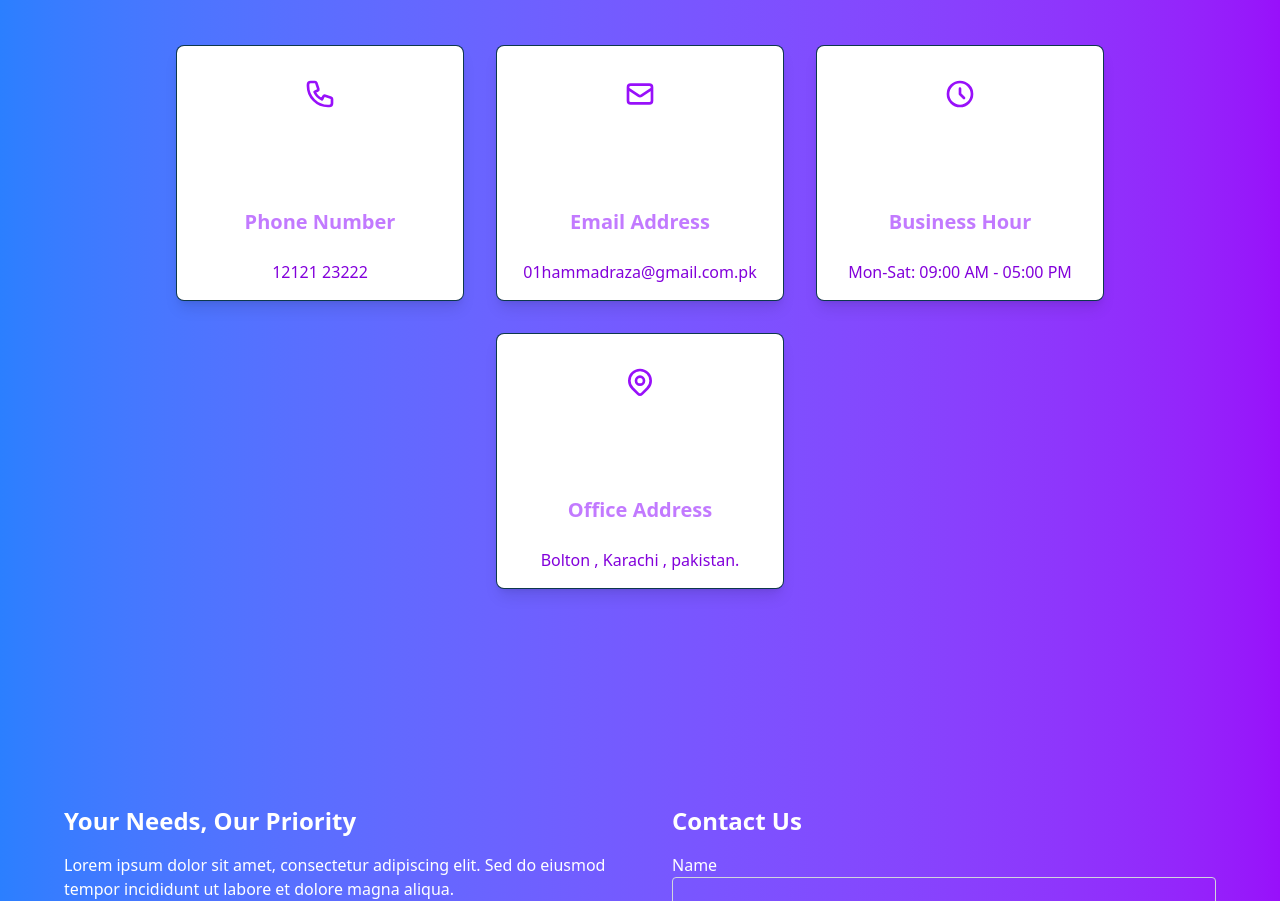
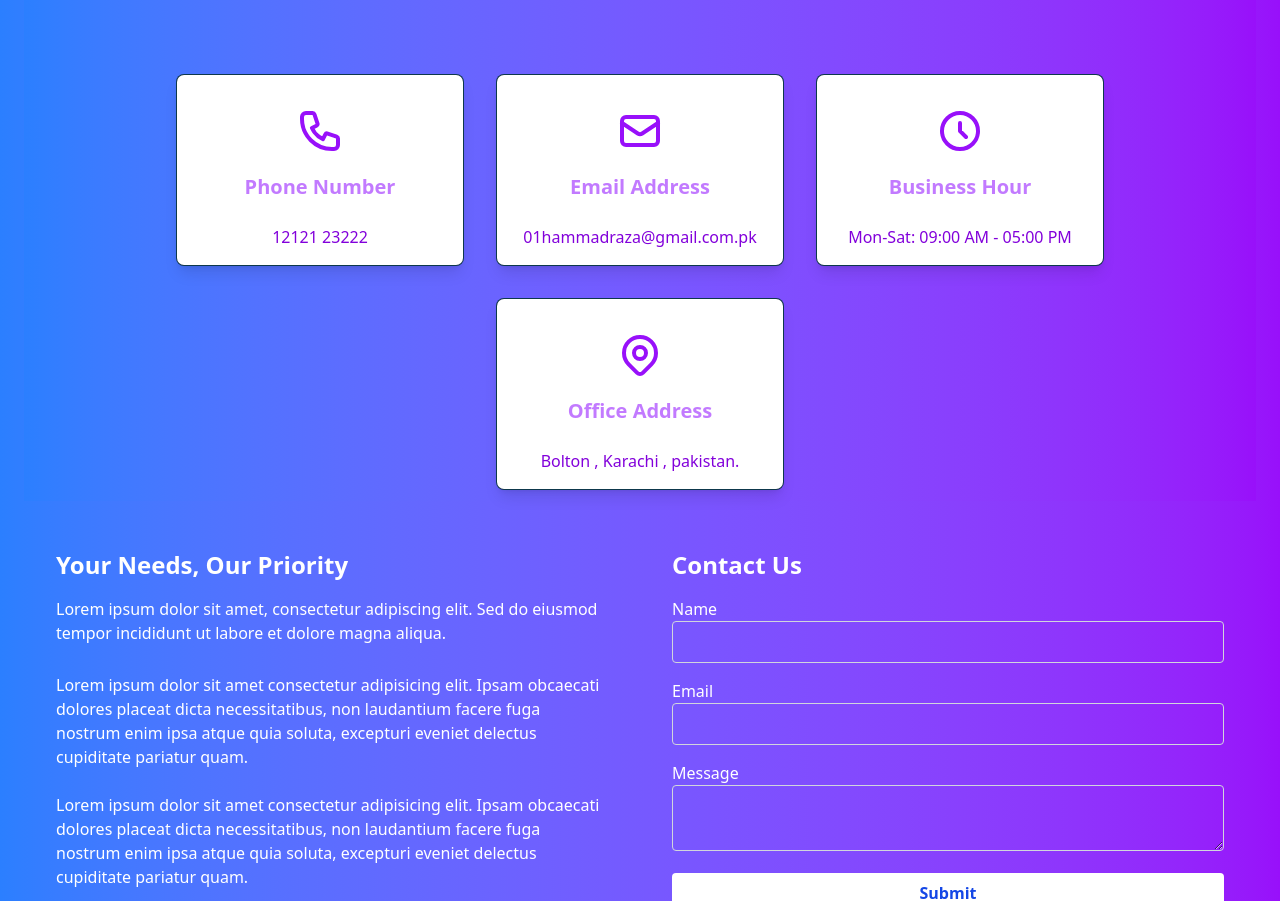
Before and after one commit to sohail78-hub/DAS, a React (Vite) app in the folder client/: page /portfolio in a window 1280 px wide. Shown: the part 1899-2800 px from the top of the page. Built offline with nearby package versions, Linux system fonts and the light colour scheme.

Commit message:
footer and card

```diff
--- a/client/package.json
+++ b/client/package.json
@@ -14,6 +14,7 @@
     "client": "file:",
     "react": "^19.0.0",
     "react-dom": "^19.0.0",
+    "react-icons": "^5.5.0",
     "tailwindcss": "^4.0.13"
   },
   "devDependencies": {
--- a/client/src/App.jsx
+++ b/client/src/App.jsx
@@ -4,6 +4,7 @@ import HeroSection from './components/Hero'
 import ServicesSection from './components/Services'
 import Portfolio from './components/Portfolio'
 import Contact from './components/Contact'
+import Footer from './components/Footer'
 
 const App = () => {
   return (
@@ -13,6 +14,7 @@ const App = () => {
       <ServicesSection/>
       <Portfolio/>
       <Contact/>
+      <Footer/>
     </>
   )
 }
--- a/client/src/components/Contact.jsx
+++ b/client/src/components/Contact.jsx
@@ -1,13 +1,21 @@
 import React from 'react';
 import { motion } from 'framer-motion';
 import Cards from '../contacts/Cards';
+import { FaFacebookF } from "react-icons/fa";
+import { FaInstagram } from "react-icons/fa";
+import { FaWhatsapp } from "react-icons/fa";
+
+
 
 const Contact = () => {
   return (
     <>
-    <Cards/>
-    <div className="flex flex-col md:flex-row p-8 bg-gradient-to-r from-blue-500 to-purple-600 text-white ">
+    <div className=" p-6 bg-gradient-to-r from-blue-500 to-purple-600 text-white">
+      <Cards/>
+
+    <div className="flex flex-col md:flex-row   ">
       {/* Left Column */}
+
       <motion.div
         className="w-full md:w-1/2 p-8"
         initial={{ opacity: 0, x: -50 }}
@@ -18,22 +26,29 @@ const Contact = () => {
         <p className="mb-4">
           Lorem ipsum dolor sit amet, consectetur adipiscing elit. Sed do eiusmod tempor incididunt ut labore et dolore magna aliqua.
         </p>
+
+    <div className='py-3' >
+      Lorem ipsum dolor sit amet consectetur adipisicing elit. Ipsam obcaecati dolores placeat dicta necessitatibus, non laudantium facere fuga nostrum enim ipsa atque quia soluta, excepturi eveniet delectus cupiditate pariatur quam.
+    </div>
+
+    <div className='py-3' >
+      Lorem ipsum dolor sit amet consectetur adipisicing elit. Ipsam obcaecati dolores placeat dicta necessitatibus, non laudantium facere fuga nostrum enim ipsa atque quia soluta, excepturi eveniet delectus cupiditate pariatur quam.
+    </div>
+
+    <div className='py-3' >
+      Lorem ipsum dolor sit amet consectetur adipisicing elit. Ipsam obcaecati dolores placeat dicta necessitatibus, non laudantium facere fuga nostrum enim ipsa atque quia soluta, excepturi eveniet delectus cupiditate pariatur quam.
+    </div>
+
         <div className="flex space-x-4">
-          <a href="#" className="text-blue-500 hover:text-blue-700">
-            <i className="fab fa-facebook"></i>
-          </a>
-          <a href="#" className="text-blue-400 hover:text-blue-600">
-            <i className="fab fa-twitter"></i>
-          </a>
-          <a href="#" className="text-red-500 hover:text-red-700">
-            <i className="fab fa-instagram"></i>
-          </a>
+          <FaFacebookF/>
+          <FaInstagram/>
+          <FaWhatsapp/>
         </div>
       </motion.div>
 
       {/* Right Column */}
       <motion.div
-        className="w-full md:w-1/2 p-8"
+        className="w-full  md:w-1/2 p-8"
         initial={{ opacity: 0, x: 50 }}
         animate={{ opacity: 1, x: 0 }}
         transition={{ duration: 0.8 }}
@@ -52,12 +67,14 @@ const Contact = () => {
             <label className="block text-white">Message</label>
             <textarea className="w-full p-2 border border-gray-300 rounded"></textarea>
           </div>
-          <button type="submit" className="bg-white text-blue-700 font-bold p-2 rounded hover:bg-white">
+          <button type="submit" className="bg-white w-full cursor-pointer text-blue-700 font-bold p-2 rounded hover:bg-white">
             Submit
           </button>
         </form>
       </motion.div>
     </div>
+    </div>
+
     </>
   );
 };
--- /dev/null
+++ b/client/src/components/Footer.jsx
@@ -0,0 +1,116 @@
+import React from 'react'
+import { FaLinkedin } from "react-icons/fa";
+import { FaTwitter } from "react-icons/fa";
+import { FaFacebookF } from "react-icons/fa";
+import { FaInstagram } from "react-icons/fa";
+import { FaDiscord } from "react-icons/fa6";
+import {motion} from 'framer-motion'
+
+const footerData={
+    Guide:{
+        title:"Guide",
+        links:[
+      "How to Make an OrderLorem",
+      "Delivery Lorem",
+      "My Lorem",
+      "Lorem",
+      "Terms and Lorem",
+        ]
+    },
+      customerService: {
+    title: "CUSTOMER SERVICE",
+    links: ["Product Simple", "Product Extended", "Your Cart", "Wishlist", "Shop"],
+  },
+  sportStore: {
+    title: "DIGITAL AGENCY",
+    links: ["Lorem Ipsum", "Lorem", "Lorem", "Our Lorem", "Lorem"],
+  },
+  quickLinks: {
+    title: "QUICK LINKS",
+    links: ["Facebook", "Instagram", "YouTube", "Pinterest", "Twitter"],
+  },
+
+}
+
+const Footer = () => {
+  return (
+    <>
+    <div className=" w-full mx-auto h-full py-10 bg-gradient-to-r from-blue-500 to-purple-600 text-white">
+{/* logo */}
+<h2 className="text-2xl font-bold text-center my-2 ">DIGITAL AGENCY</h2>
+
+
+<div className='flex justify-center gap-3 items-center py-8 cursor-pointer'>
+  <motion.div
+    whileHover={{ scale: 0.9, y: 20 }}
+    initial={{ x: 0, rotate: 0 }}
+    animate={{ x: 0, rotate: 0 }}
+    transition={{ type: "spring", stiffness: 300 }}
+  >
+    <FaLinkedin />
+  </motion.div>
+
+  <motion.div
+    whileHover={{ scale: 0.9, y: 20 }}
+    initial={{ x: 0, rotate: 0 }}
+    animate={{ x: 0, rotate: 0 }}
+    transition={{ type: "spring", stiffness: 300 }}
+  >
+    <FaDiscord />
+  </motion.div>
+
+  <motion.div
+    whileHover={{ scale: 0.9, y: 20 }}
+    initial={{ x: 0, rotate: 0 }}
+    animate={{ x: 0, rotate: 0 }}
+    transition={{ type: "spring", stiffness: 300 }}
+  >
+    <FaTwitter />
+  </motion.div>
+
+  <motion.div
+    whileHover={{ scale: 0.9, y: 20 }}
+    initial={{ x: 0, rotate: 0 }}
+    animate={{ x: 0, rotate: 0 }}
+    transition={{ type: "spring", stiffness: 300 }}
+  >
+    <FaFacebookF />
+  </motion.div>
+
+  <motion.div
+    whileHover={{ scale: 0.9, y: 20 }}
+    initial={{ x: 0, rotate: 0 }}
+    animate={{ x: 0, rotate: 0 }}
+    transition={{ type: "spring", stiffness: 300 }}
+  >
+    <FaInstagram />
+  </motion.div>
+</div>
+
+
+      <div className="grid grid-cols-1 md:grid-cols-2 lg:grid-cols-4  px-3">
+         {Object.values(footerData).map((section,id)=>{
+            return (
+                <div key={id} >
+                    <motion.div
+
+                    className='font-bold text-white py-4' >{section.title}</motion.div >
+                    <ul>
+                        {section.links.map((item,id)=>{
+                            return (
+                                <motion.div whileHover={{scale:1,x:20}} key={id} >
+                                <li className='text-white cursor-pointer ' >{item}</li>
+                                </motion.div>
+                            )
+                        })}
+                    </ul>
+                </div>
+            )
+         })}
+      </div>
+      </div>
+    </>
+  )
+}
+
+export default Footer
--- a/client/src/contacts/Cards.jsx
+++ b/client/src/contacts/Cards.jsx
@@ -1,20 +1,21 @@
 import React from 'react';
 import { motion } from 'framer-motion';
+
+
 
 const ImageCard = ({ icon, title, content, delay }) => {
   return (
     <motion.div
-      className="relative w-full md:w-64 lg:w-72 h-64 rounded-lg overflow-hidden shadow-lg m-4 bg-gray-900 border border-cyan-500/20"
+      className="relative w-full md:w-64 lg:w-72 h-48 rounded-lg overflow-hidden shadow-lg m-4 bg-gray-900 border border-cyan-500/20"
       initial={{ opacity: 0, y: 20 }}
-      animate={{ opacity: 1, y: 0 }}
-      transition={{ duration: 0.5, delay }}
-      whileHover={{ scale: 1.05 }}
+      animate={{ opacity: 1, y: 5 }}
+      whileHover={{ scale: 1.05 ,y:20}}
     >
       <div className="absolute inset-0 bg-white z-10"></div>
 
       <div className="absolute top-8 left-0 right-0 flex justify-center z-20">
         <motion.div
-          className="text-purple-600 text-4xl"
+          className="text-purple-600 text-5xl"
           whileHover={{ scale: 1.2, rotate: 5 }}
           transition={{ type: "spring", stiffness: 300 }}
         >
@@ -48,28 +49,28 @@ const ImageCard = ({ icon, title, content, delay }) => {
 const ContactCards = () => {
   const cards = [
     {
-      icon: <svg xmlns="http://www.w3.org/2000/svg" className="h-8 w-8" fill="none" viewBox="0 0 24 24" stroke="currentColor">
+      icon: <svg xmlns="http://www.w3.org/2000/svg" className="h-12 w-12" fill="none" viewBox="0 0 24 24" stroke="currentColor">
               <path strokeLinecap="round" strokeLinejoin="round" strokeWidth={2} d="M3 5a2 2 0 012-2h3.28a1 1 0 01.948.684l1.498 4.493a1 1 0 01-.502 1.21l-2.257 1.13a11.042 11.042 0 005.516 5.516l1.13-2.257a1 1 0 011.21-.502l4.493 1.498a1 1 0 01.684.949V19a2 2 0 01-2 2h-1C9.716 21 3 14.284 3 6V5z" />
             </svg>,
       title: "Phone Number",
       content: "12121 23222"
     },
     {
-      icon: <svg xmlns="http://www.w3.org/2000/svg" className="h-8 w-8" fill="none" viewBox="0 0 24 24" stroke="currentColor">
+      icon: <svg xmlns="http://www.w3.org/2000/svg" className="h-12 w-12" fill="none" viewBox="0 0 24 24" stroke="currentColor">
               <path strokeLinecap="round" strokeLinejoin="round" strokeWidth={2} d="M3 8l7.89 5.26a2 2 0 002.22 0L21 8M5 19h14a2 2 0 002-2V7a2 2 0 00-2-2H5a2 2 0 00-2 2v10a2 2 0 002 2z" />
             </svg>,
       title: "Email Address",
       content: "01hammadraza@gmail.com.pk"
     },
     {
-      icon: <svg xmlns="http://www.w3.org/2000/svg" className="h-8 w-8" fill="none" viewBox="0 0 24 24" stroke="currentColor">
+      icon: <svg xmlns="http://www.w3.org/2000/svg" className="h-12 w-12" fill="none" viewBox="0 0 24 24" stroke="currentColor">
               <path strokeLinecap="round" strokeLinejoin="round" strokeWidth={2} d="M12 8v4l3 3m6-3a9 9 0 11-18 0 9 9 0 0118 0z" />
             </svg>,
       title: "Business Hour",
       content: "Mon-Sat: 09:00 AM - 05:00 PM"
     },
     {
-      icon: <svg xmlns="http://www.w3.org/2000/svg" className="h-8 w-8" fill="none" viewBox="0 0 24 24" stroke="currentColor">
+      icon: <svg xmlns="http://www.w3.org/2000/svg" className="h-12 w-12" fill="none" viewBox="0 0 24 24" stroke="currentColor">
               <path strokeLinecap="round" strokeLinejoin="round" strokeWidth={2} d="M17.657 16.657L13.414 20.9a1.998 1.998 0 01-2.827 0l-4.244-4.243a8 8 0 1111.314 0z" />
               <path strokeLinecap="round" strokeLinejoin="round" strokeWidth={2} d="M15 11a3 3 0 11-6 0 3 3 0 016 0z" />
             </svg>,
@@ -79,7 +80,7 @@ const ContactCards = () => {
   ];
 
   return (
-    <div className="min-h-screen bg-gradient-to-r from-blue-500 to-purple-600 text-white  px-4 sm:px-6 lg:px-8">
+    <div className="h-full bg-gradient-to-r from-blue-500 to-purple-600 text-white  px-4 sm:px-6 lg:px-8">
       <motion.div
         className="max-w-7xl mx-auto"
         initial={{ opacity: 0 }}
@@ -99,7 +100,6 @@ const ContactCards = () => {
         <div className="flex flex-wrap justify-center">
           {cards.map((card, index) => (
             <ImageCard
-            sty
               key={index}
               icon={card.icon}
               title={card.title}
```
Also changed, not shown: 1 other file (tests, documents, lock files or other folders).
